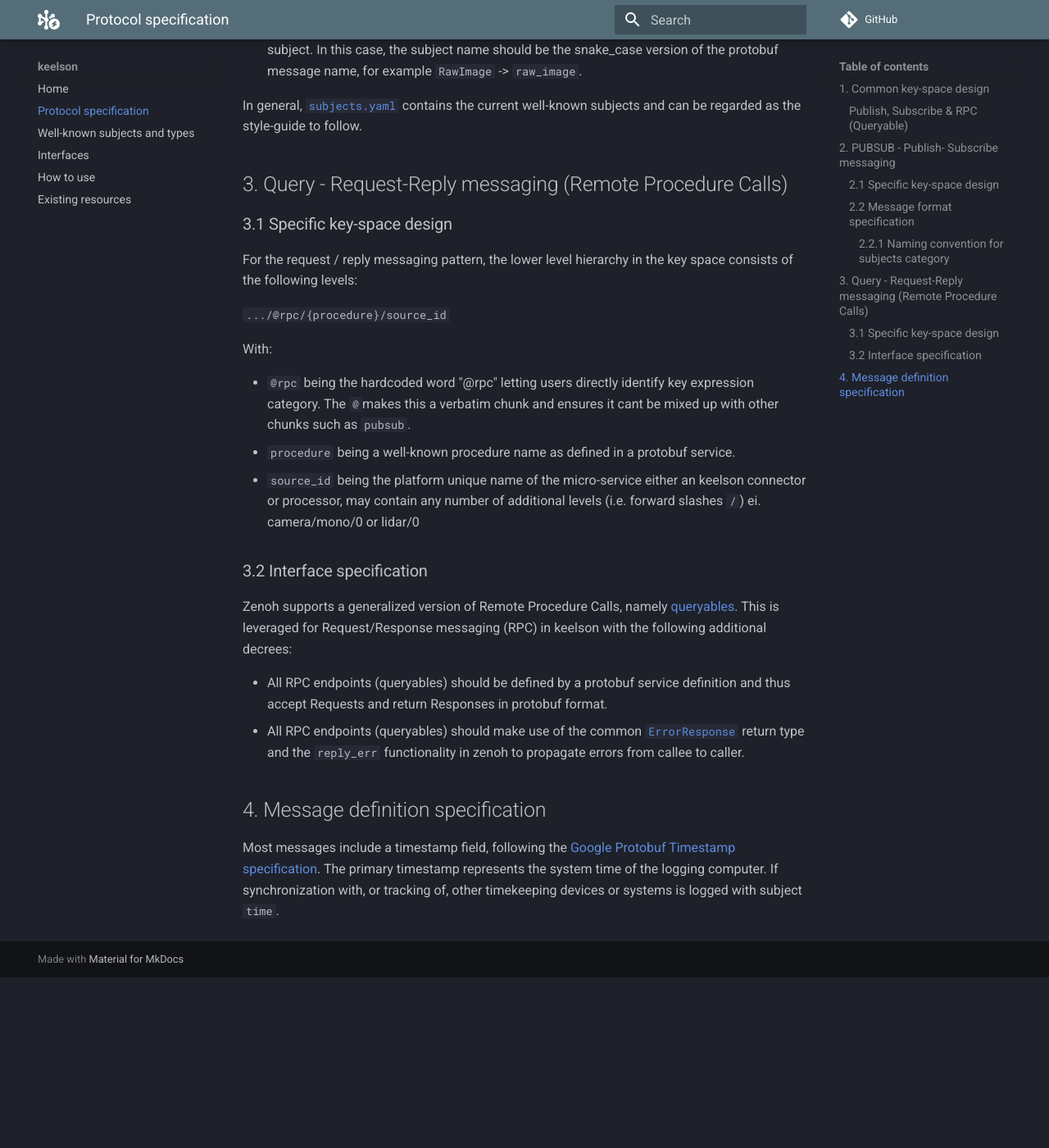
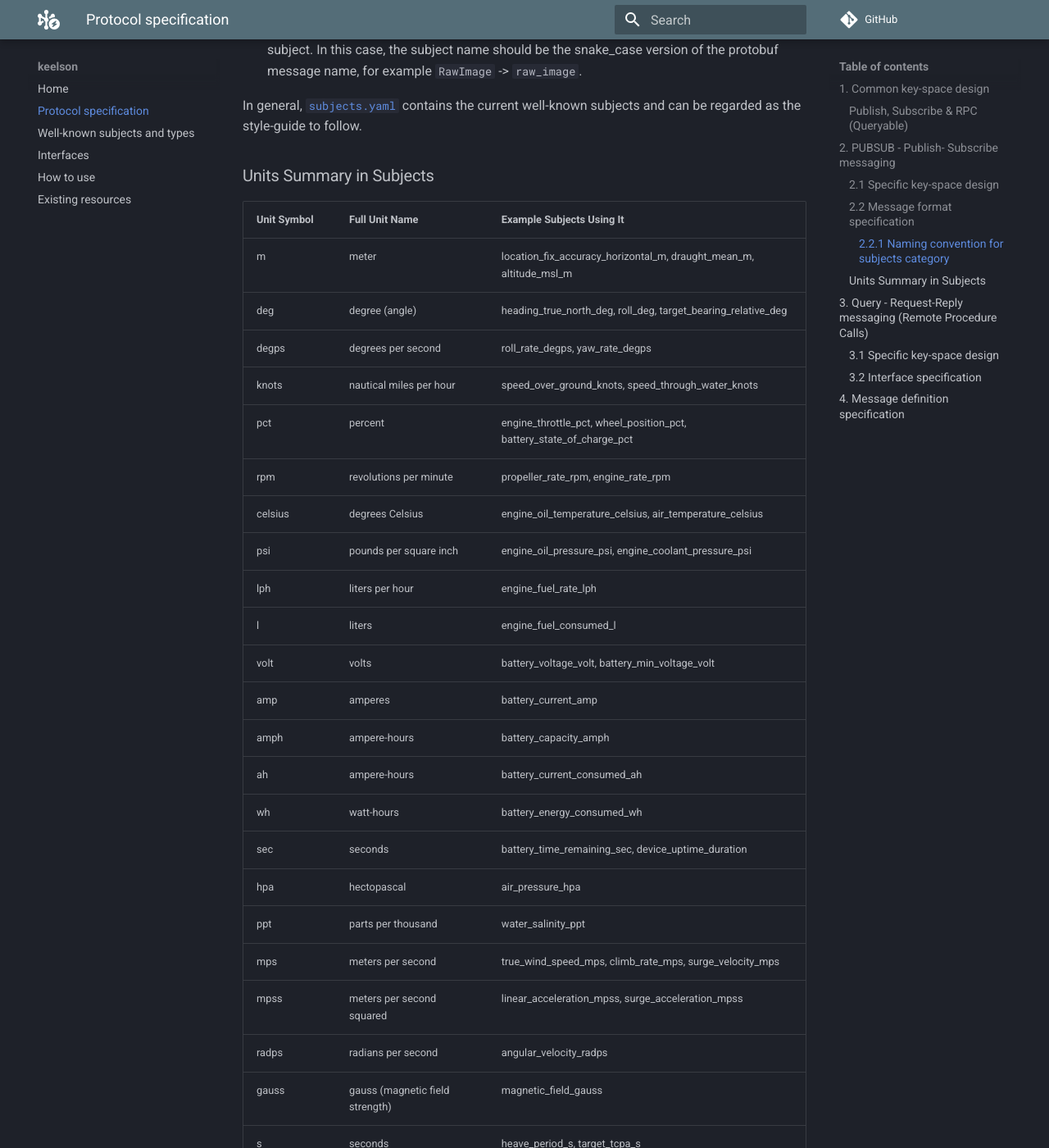
Before and after one commit to RISE-Maritime/keelson, an MkDocs documentation site: the page built from docs/protocol-specification.md, in a window 1280 px wide and 1400 px high, scrolled down 2454 px. Shown: the whole window at 82% size. Built offline with MkDocs 1.6.1 and Material for MkDocs 9.7.7, drawn with Linux system fonts in a browser that asks for light colours; comment, search, counter and statistics services are not loaded; before the commit the page ends 3646 px from its top, so only the background shows below that; some of the changed text lies outside the part shown.

Commit message:
Subjects updated and unit description added

```diff
--- a/docs/protocol-specification.md
+++ b/docs/protocol-specification.md
@@ -67,6 +67,36 @@ There are three distinct kind of payloads that has to be covered by a naming con
 
 In general, [`subjects.yaml`](https://github.com/RISE-Maritime/keelson/messages/subjects.yaml) contains the current well-known subjects and can be regarded as the style-guide to follow.
 
+### Units Summary in Subjects
+| Unit Symbol   | Full Unit Name                  | Example Subjects Using It                                      |
+|--------------|---------------------------------|----------------------------------------------------------------|
+| m            | meter                           | location_fix_accuracy_horizontal_m, draught_mean_m, altitude_msl_m |
+| deg          | degree (angle)                  | heading_true_north_deg, roll_deg, target_bearing_relative_deg  |
+| degps        | degrees per second              | roll_rate_degps, yaw_rate_degps                                |
+| knots        | nautical miles per hour         | speed_over_ground_knots, speed_through_water_knots             |
+| pct          | percent                         | engine_throttle_pct, wheel_position_pct, battery_state_of_charge_pct |
+| rpm          | revolutions per minute          | propeller_rate_rpm, engine_rate_rpm                            |
+| celsius      | degrees Celsius                 | engine_oil_temperature_celsius, air_temperature_celsius        |
+| psi          | pounds per square inch          | engine_oil_pressure_psi, engine_coolant_pressure_psi           |
+| lph          | liters per hour                 | engine_fuel_rate_lph                                           |
+| l            | liters                          | engine_fuel_consumed_l                                         |
+| volt         | volts                           | battery_voltage_volt, battery_min_voltage_volt                 |
+| amp          | amperes                         | battery_current_amp                                            |
+| amph         | ampere-hours                    | battery_capacity_amph                                          |
+| ah           | ampere-hours                    | battery_current_consumed_ah                                    |
+| wh           | watt-hours                      | battery_energy_consumed_wh                                     |
+| sec          | seconds                         | battery_time_remaining_sec, device_uptime_duration             |
+| hpa          | hectopascal                     | air_pressure_hpa                                               |
+| ppt          | parts per thousand               | water_salinity_ppt                                             |
+| mps          | meters per second                | true_wind_speed_mps, climb_rate_mps, surge_velocity_mps        |
+| mpss         | meters per second squared        | linear_acceleration_mpss, surge_acceleration_mpss              |
+| radps        | radians per second               | angular_velocity_radps                                         |
+| gauss        | gauss (magnetic field strength)  | magnetic_field_gauss                                           |
+| s            | seconds                          | heave_period_s, target_tcpa_s                                  |
+| newton       | newtons                          | force_newton                                                   |
+| newton_meter | newton-meters                    | moment_newton_meter                                            |
+
+
 ## 3. Query - Request-Reply messaging (Remote Procedure Calls)
 
 ### 3.1 Specific key-space design
```
Also changed, not shown: 1 other file.
